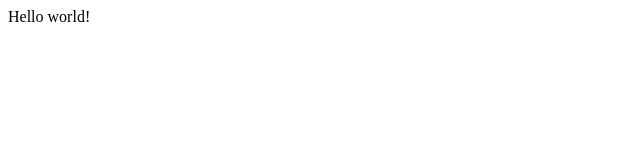
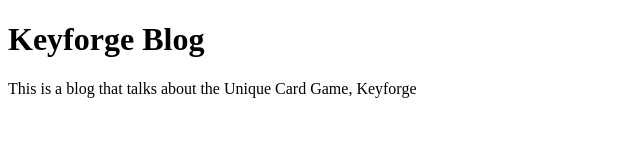
Before and after one commit to dlousa92/kfblog, a Gatsby site: page / in a window 1280 px wide. Shown: the whole page, without its empty margins (0-640 px from the left). Built offline with nearby package versions, Linux system fonts and the light colour scheme; Gatsby itself is replaced by a stand-in of ours.

Commit message:
render Header

```diff
--- a/src/pages/index.js
+++ b/src/pages/index.js
@@ -1,3 +1,12 @@
-import React from "react"
+import React from 'react'
+import Header from '../components/Header/Header'
 
-export default () => <div>Hello world!</div>
+const Layout = () => {
+  return (
+    <div>
+      <Header />
+    </div>
+  )
+}
+
+export default Layout
```
